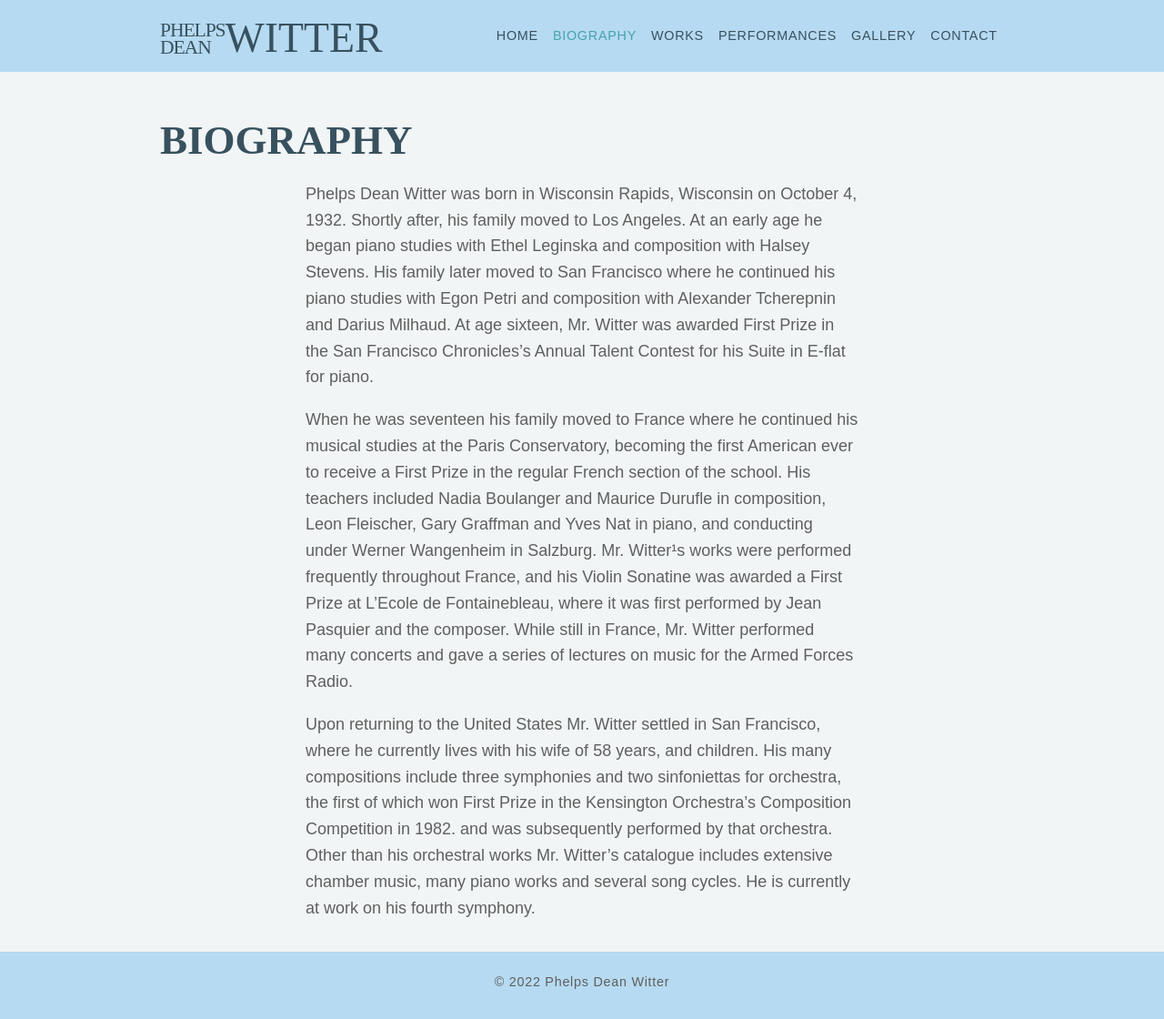
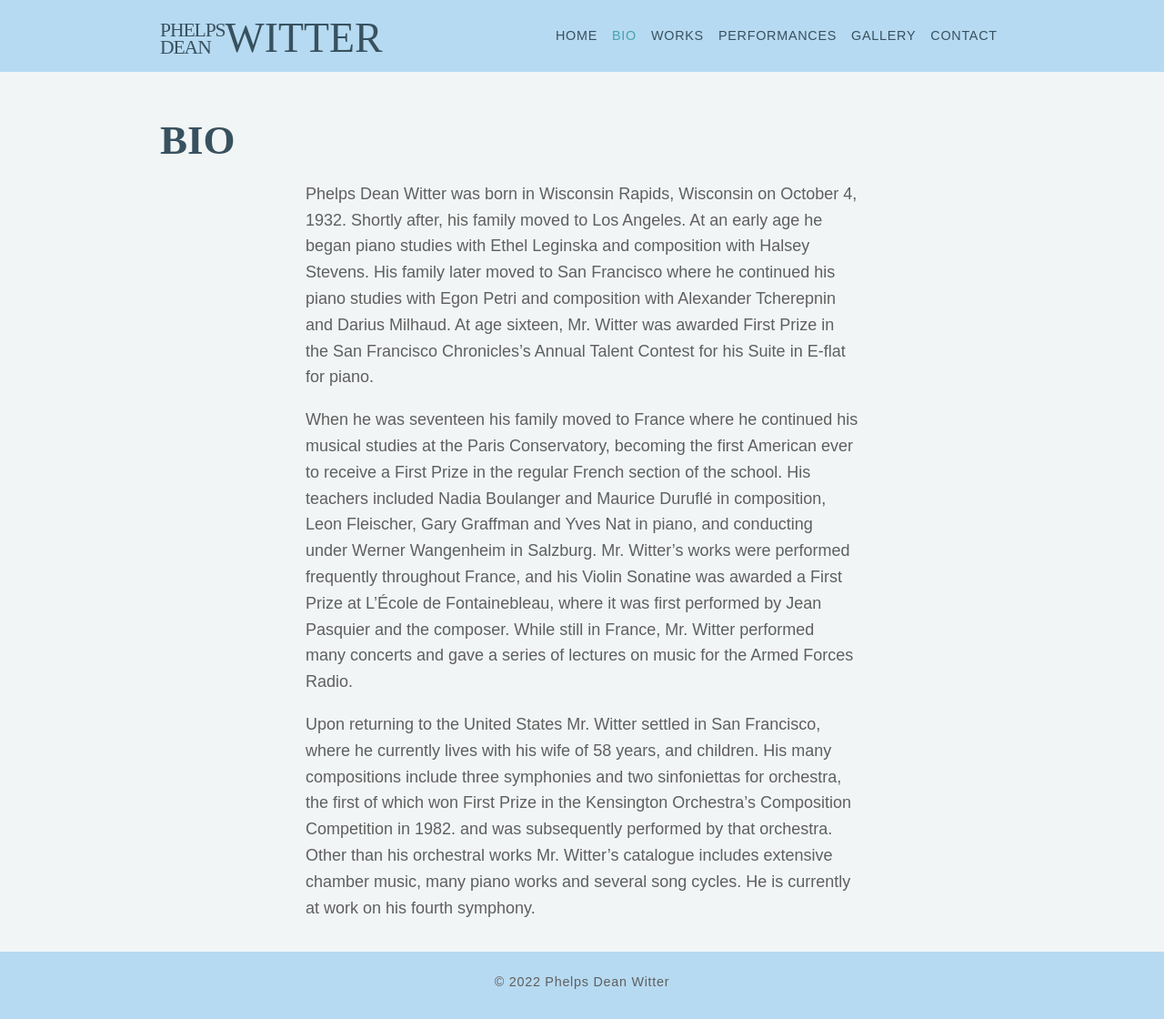
Before and after one commit to dianewitter/phelpsdeanwitter-com, a Jekyll site: the page built from bio.md, in a window 1280 px wide. Shown: the whole page at 91% size. Built offline with Jekyll 4.4.1, drawn with Linux system fonts in a browser that asks for light colours; our own code applies the rules of GitHub Pages for plain Markdown files.

Commit message:
Update Bio and header

```diff
--- a/_includes/header.html
+++ b/_includes/header.html
@@ -2,7 +2,7 @@
     <a href="{{ site.baseurl }}{% link index.md %}">{% include logo.html %}</a>
     <nav>
         <div id="header-home"><a href="{{ site.baseurl }}{% link index.md %}">Home</a></div>
-        <div id="header-biography"><a href="{{ site.baseurl }}{% link bio.md %}">Biography</a></div>
+        <div id="header-biography"><a href="{{ site.baseurl }}{% link bio.md %}">Bio</a></div>
         <div id="header-works"><a href="{{ site.baseurl }}{% link works.md %}">Works</a></div>
         <div id="header-performances"><a href="{{ site.baseurl }}{% link performances.md %}">Performances</a></div>
         <div id="header-gallery"><a href="{{ site.baseurl }}{% link gallery.md %}">Gallery</a></div>
--- a/bio.md
+++ b/bio.md
@@ -1,10 +1,10 @@
 ---
 body-class: biography
-title: Biography
+title: Bio
 ---
 
 Phelps Dean Witter was born in Wisconsin Rapids, Wisconsin on October 4, 1932.  Shortly after,  his family moved to Los Angeles.  At an early age he began  piano studies with Ethel Leginska and composition with Halsey Stevens. His family later moved to San Francisco where he continued his piano studies with Egon Petri and composition with Alexander Tcherepnin and Darius Milhaud. At age sixteen, Mr. Witter was awarded First Prize in the San Francisco Chronicles's Annual Talent Contest for his Suite in E-flat for piano.
 
-When he was seventeen his family moved to France where he continued his musical studies at the Paris Conservatory, becoming the first American ever to receive a First Prize in the regular French section of the school. His teachers included Nadia Boulanger and Maurice Durufle in composition,  Leon Fleischer, Gary Graffman and Yves Nat in piano, and conducting under Werner Wangenheim in Salzburg.  Mr. Witter¹s works were performed frequently throughout France, and his Violin Sonatine was awarded a First Prize at L'Ecole de Fontainebleau, where it was first performed by Jean Pasquier and the composer. While still in France, Mr. Witter performed many concerts and gave a series of lectures on music for the Armed Forces Radio.
+When he was seventeen his family moved to France where he continued his musical studies at the Paris Conservatory, becoming the first American ever to receive a First Prize in the regular French section of the school. His teachers included Nadia Boulanger and Maurice Duruflé in composition,  Leon Fleischer, Gary Graffman and Yves Nat in piano, and conducting under Werner Wangenheim in Salzburg.  Mr. Witter's works were performed frequently throughout France, and his Violin Sonatine was awarded a First Prize at L'École de Fontainebleau, where it was first performed by Jean Pasquier and the composer. While still in France, Mr. Witter performed many concerts and gave a series of lectures on music for the Armed Forces Radio.
 
 Upon returning to the United States Mr. Witter settled in San Francisco, where he currently lives with his wife of 58 years, and children. His many  compositions include three symphonies and two sinfoniettas for orchestra, the first of which won First Prize in the Kensington Orchestra's Composition Competition in 1982. and was subsequently performed by that orchestra. Other than his orchestral works Mr. Witter's  catalogue includes extensive chamber music, many piano works and several song cycles. He is currently at work on his fourth symphony.
```
